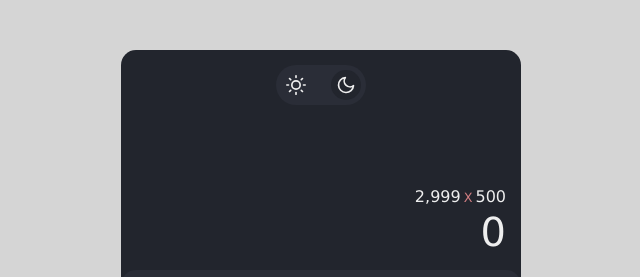
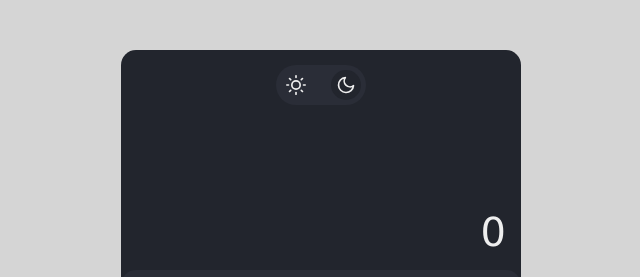
Before and after one commit to felipe-AGomes/calculadora-react, a React (Vite) app: page / in a window 1280 px wide. Shown: the top 277 px of the page, without its empty margins (319-959 px from the left). Built offline with nearby package versions, Linux system fonts and the light colour scheme.

Commit message:
feat: Added calculator historic

```diff
--- a/src/components/CalculatorDisplay/CalculatorDisplay.css
+++ b/src/components/CalculatorDisplay/CalculatorDisplay.css
@@ -39,19 +39,6 @@
 	height: 100%;
 }
 
-.calc {
-	display: flex;
-	align-items: baseline;
-	gap: 3px;
-
-	font-size: 1rem;
-}
-
-.x__result {
-	color: var(--red-operators);
-	font-size: 0.8rem;
-}
-
 .result {
 	font-size: 2.5rem;
 }
--- a/src/components/CalculatorDisplay/CalculatorDisplay.tsx
+++ b/src/components/CalculatorDisplay/CalculatorDisplay.tsx
@@ -2,24 +2,23 @@ import useThemeContext from '../../hooks/useThemeContext';
 import ThemeSwitcher from '../ThemeSwitcher/ThemeSwitcher';
 import './CalculatorDisplay.css';
 import useCalculatorContext from '../../hooks/useCalculatorContext';
+import Historic from '../Historic/Historic';
 
 export default function CalculatorDispaly() {
 	const { theme } = useThemeContext();
-	const { displayedValue } = useCalculatorContext();
+	const { displayedValue, result } = useCalculatorContext();
 
 	return (
 		<div className={`display__container ${theme}`}>
 			<ThemeSwitcher />
 			<div className='calc__container'>
-				<div className='calc'>
-					<span>2,999</span>
-					<span className='x__result'>X</span>
-					<span>500</span>
-				</div>
-				<div className='result'>
+				<Historic />
+				<div
+					className='result'
+					data-testid='test'
+				>
 					<span>
-						{displayedValue.length === 0 && '0'}
-						{displayedValue.length > 0 && displayedValue}
+						{result ? result : displayedValue.length === 0 ? '0' : displayedValue}
 					</span>
 				</div>
 			</div>
--- /dev/null
+++ b/src/components/Historic/Historic.css
@@ -0,0 +1,7 @@
+.historic {
+	display: flex;
+	align-items: baseline;
+	gap: 3px;
+
+	font-size: 1rem;
+}
--- /dev/null
+++ b/src/components/Historic/Historic.tsx
@@ -0,0 +1,10 @@
+import ValuesHistoric from '../ValuesHistoric/ValuesHistoric';
+import './Historic.css';
+
+export default function Historic() {
+	return (
+		<div className='historic'>
+			<ValuesHistoric />
+		</div>
+	);
+}
--- a/src/components/Providers/CalculatorContextProvider/index.tsx
+++ b/src/components/Providers/CalculatorContextProvider/index.tsx
@@ -1,4 +1,6 @@
-import CalculatorContext from '../../../contexts/CalculatorContext';
+import CalculatorContext, {
+	HistoricProps,
+} from '../../../contexts/CalculatorContext';
 import { useState } from 'react';
 
 type Props = {
@@ -8,10 +10,21 @@ type Props = {
 export default function CalculatorContextProvider({ children }: Props) {
 	const [displayedValue, setDisplayedValue] = useState<string[] | []>([]);
 	const [lastValue, setLastValue] = useState<string | null>(null);
+	const [result, setResult] = useState<string | null>(null);
+	const [historic, setHistoric] = useState<HistoricProps[] | []>([]);
 
 	return (
 		<CalculatorContext.Provider
-			value={{ displayedValue, lastValue, setLastValue, setDisplayedValue }}
+			value={{
+				historic,
+				result,
+				displayedValue,
+				lastValue,
+				setLastValue,
+				setDisplayedValue,
+				setHistoric,
+				setResult,
+			}}
 		>
 			{children}
 		</CalculatorContext.Provider>
--- /dev/null
+++ b/src/components/ResultHistoric/ResultHistoric.css
@@ -0,0 +1,3 @@
+.result__historic {
+	display: block;
+}
--- /dev/null
+++ b/src/components/ResultHistoric/ResultHistoric.tsx
@@ -0,0 +1,16 @@
+import useCalculatorContext from '../../hooks/useCalculatorContext';
+import './ResultHistoric.css';
+
+type Props = {
+	index: number;
+};
+
+export default function ResultHistoric({ index }: Props) {
+	const { historic } = useCalculatorContext();
+
+	return (
+		<div>
+			{<span className='result__historic'>{historic[index].result}</span>}
+		</div>
+	);
+}
--- /dev/null
+++ b/src/components/ValuesHistoric/ValuesHistoric.css
@@ -0,0 +1,8 @@
+.operator__historic__content {
+	display: block;
+}
+
+.operator__historic {
+	color: var(--red-operators);
+	font-size: 0.8rem;
+}
--- /dev/null
+++ b/src/components/ValuesHistoric/ValuesHistoric.tsx
@@ -0,0 +1,32 @@
+import React from 'react';
+import './ValuesHistoric.css';
+import useCalculatorContext from '../../hooks/useCalculatorContext';
+import ResultHistoric from '../ResultHistoric/ResultHistoric';
+
+export default function ValuesHistoric() {
+	const { historic } = useCalculatorContext();
+
+	return (
+		<div>
+			{historic.map((element, index) => {
+				return (
+					<React.Fragment key={index}>
+						<div className='operator__historic__content'>
+							{element.values.map((value, valueIndex) => {
+								return (
+									<span
+										key={valueIndex}
+										className={isNaN(value as number) ? 'operator__historic' : ''}
+									>
+										{value}
+									</span>
+								);
+							})}
+						</div>
+						<ResultHistoric index={index} />
+					</React.Fragment>
+				);
+			})}
+		</div>
+	);
+}
--- a/src/contexts/CalculatorContext.ts
+++ b/src/contexts/CalculatorContext.ts
@@ -1,8 +1,17 @@
 import { createContext } from 'react';
+
+export type HistoricProps = {
+	values: (string | number)[];
+	result: string | null;
+};
 
 type CalculatorContextProps = {
 	displayedValue: string[] | [];
 	lastValue: string | null;
+	result: string | null;
+	historic: HistoricProps[] | [];
+	setResult: (newValue: string | null) => void;
+	setHistoric: (newValue: HistoricProps[] | []) => void;
 	setDisplayedValue: (newDisplayedValue: string[] | []) => void;
 	setLastValue: (newLastValue: string | null) => void;
 };
```
